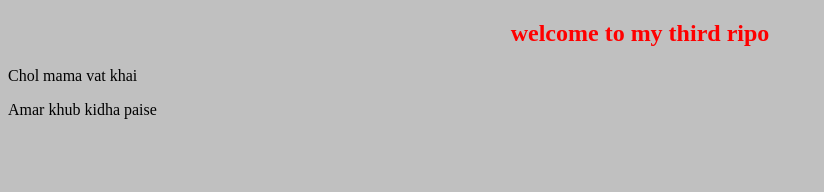
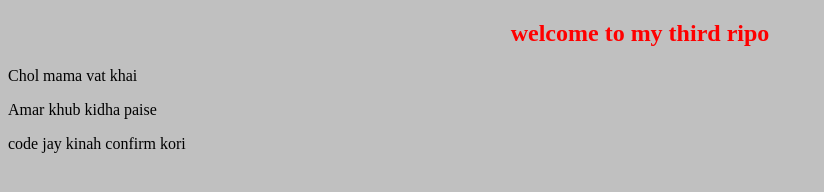
Before and after one commit to Sayeed1037/my-third-repo, a plain HTML site: page index.html in a window 1280 px wide. Shown: the whole page, without its empty margins (0-824 px from the left). Drawn offline with Linux system fonts and the light colour scheme.

Commit message:
code ki push hoy mama

```diff
--- a/index.html
+++ b/index.html
@@ -15,5 +15,6 @@
     <h2 style="text-align: center; color: red;">welcome to my third ripo</h2>
     <p>Chol mama vat khai</p>
     <p>Amar khub kidha paise</p>
+    <p>code jay kinah confirm kori</p>
 </body>
 </html>
```
